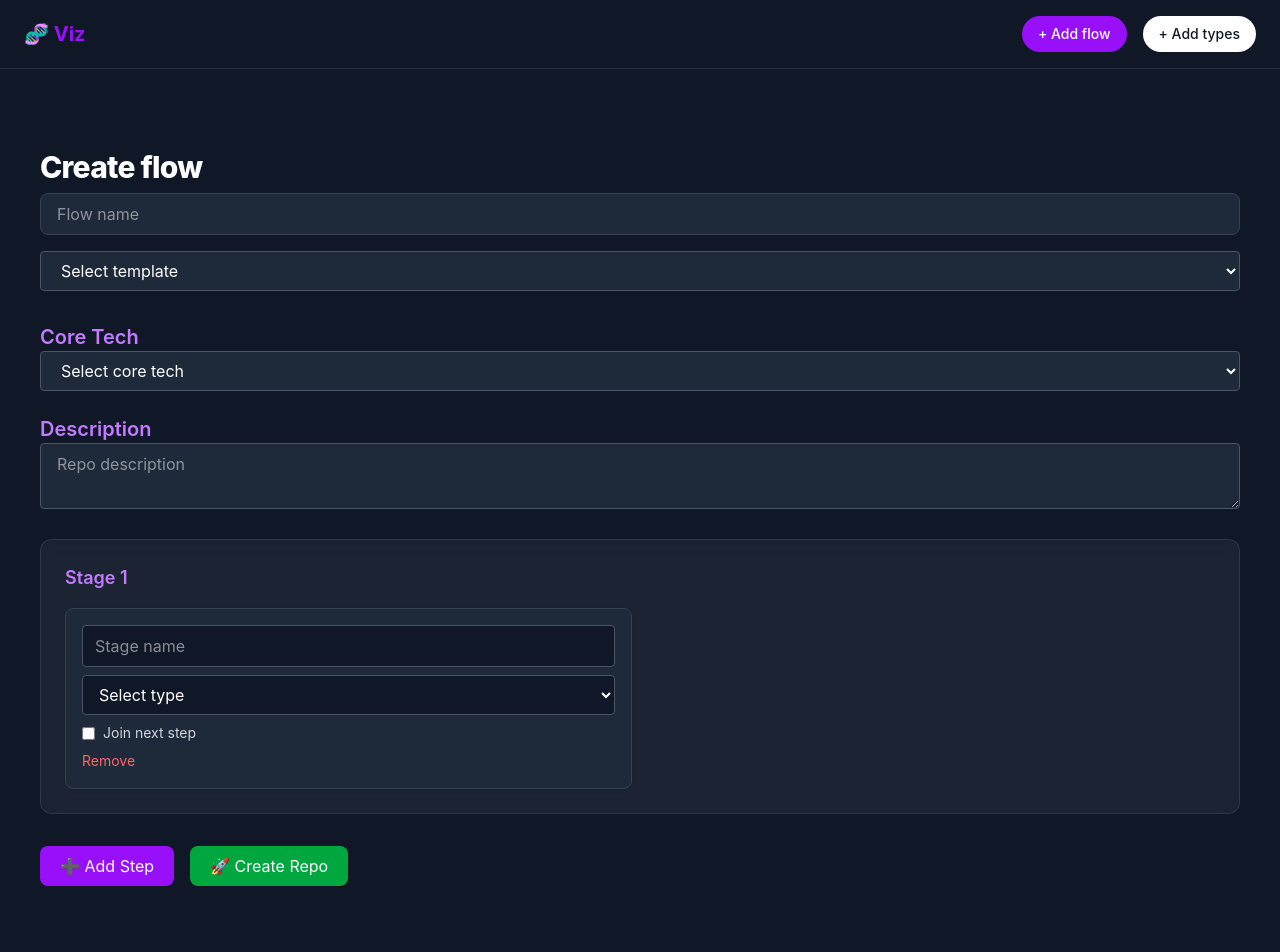
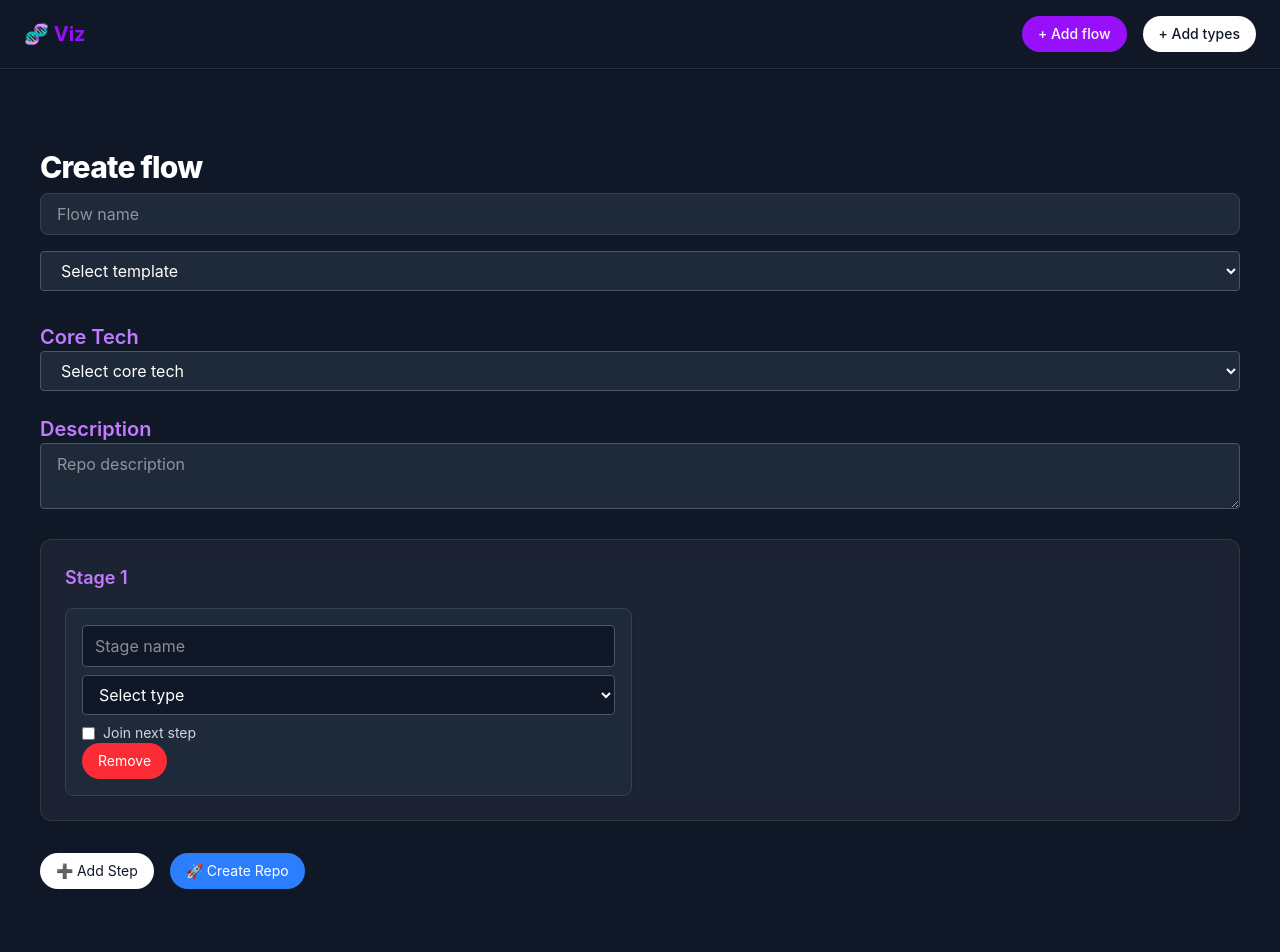
Before and after one commit to lukes-code/viz, a React (Vite) app: page /create in a window 1280 px wide. Shown: the top 952 px of the page. Built offline with nearby package versions, Linux system fonts and the light colour scheme.

Commit message:
Button component

```diff
--- /dev/null
+++ b/src/components/Button/index.tsx
@@ -0,0 +1,49 @@
+import { ButtonType } from "../../types";
+import { classNames } from "../../utils";
+
+type Props = {
+  children: React.ReactNode;
+  onClick?: () => void;
+  type?: ButtonType;
+  disabled?: boolean;
+};
+
+const Button = (props: Props) => {
+  const {
+    children,
+    onClick,
+    type = ButtonType.PRIMARY,
+    disabled = false,
+  } = props;
+
+  let buttonStyles;
+
+  switch (type) {
+    case ButtonType.PRIMARY:
+      buttonStyles = "bg-blue-500 text-white hover:bg-blue-600";
+      break;
+    case ButtonType.SECONDARY:
+      buttonStyles = "bg-white text-gray-900 hover:bg-gray-600";
+      break;
+    case ButtonType.DANGER:
+      buttonStyles = "bg-red-500 text-white hover:bg-red-600";
+      break;
+    default:
+      buttonStyles = "bg-blue-500 text-white hover:bg-blue-600";
+  }
+
+  return (
+    <button
+      className={classNames(
+        buttonStyles,
+        "px-4 py-2 cursor-pointer rounded-4xl text-sm"
+      )}
+      onClick={onClick}
+      disabled={disabled}
+    >
+      {children}
+    </button>
+  );
+};
+
+export default Button;
--- /dev/null
+++ b/src/components/Card/index.tsx
@@ -0,0 +1,23 @@
+type Props = {
+  title: string;
+  children: React.ReactNode;
+  actions?: React.ReactNode;
+};
+
+const Card = (props: Props) => {
+  const { title, children, actions } = props;
+  return (
+    <div className="p-6 relative rounded-xl bg-white/5 backdrop-blur border border-white/10 shadow-inner flex flex-col">
+      {/* Header */}
+      <div className="flex justify-between items-start mb-4">
+        <div className="font-semibold text-lg text-white">{title}</div>
+        <div className="flex space-x-2 text-sm">{actions}</div>
+      </div>
+
+      {/* Content */}
+      <div className="flex flex-col gap-2">{children}</div>
+    </div>
+  );
+};
+
+export default Card;
--- a/src/components/ConfirmModal/index.tsx
+++ b/src/components/ConfirmModal/index.tsx
@@ -1,3 +1,6 @@
+import { ButtonType } from "../../types";
+import Button from "../Button";
+
 type ConfirmModalProps = {
   isOpen: boolean;
   title: string;
@@ -22,18 +25,12 @@ const ConfirmModal = ({
       <div className="bg-white p-6 rounded-lg shadow-lg max-w-sm w-full">
         <h3 className="text-lg font-semibold mb-4 text-gray-800">{title}</h3>
         <div className="flex justify-end space-x-2">
-          <button
-            onClick={onCancel}
-            className="bg-gray-300 text-gray-900 px-4 py-2 rounded hover:bg-gray-400"
-          >
+          <Button onClick={onCancel} type={ButtonType.SECONDARY}>
             {cancelText}
-          </button>
-          <button
-            onClick={onConfirm}
-            className="bg-red-600 text-white px-4 py-2 rounded hover:bg-red-700"
-          >
+          </Button>
+          <Button onClick={onConfirm} type={ButtonType.DANGER}>
             {confirmText}
-          </button>
+          </Button>
         </div>
       </div>
     </div>
--- a/src/components/CreateNodeTypesPage/index.tsx
+++ b/src/components/CreateNodeTypesPage/index.tsx
@@ -1,6 +1,8 @@
 import { useState } from "react";
 import { useNavigate } from "react-router-dom";
 import { colorPalette } from "../../constants";
+import Button from "../Button";
+import { ButtonType } from "../../types";
 
 type CustomType = {
   label: string;
@@ -104,12 +106,7 @@ const CreateNodeTypePage = ({ customTypes, setCustomTypes }: Props) => {
       </div>
 
       <div className="mb-6">
-        <button
-          onClick={handleAddType}
-          className="bg-blue-500 text-white py-2 px-4 rounded hover:bg-blue-600 transition"
-        >
-          Add Type
-        </button>
+        <Button onClick={handleAddType}>Add type</Button>
       </div>
 
       {/* Existing Types */}
@@ -142,24 +139,19 @@ const CreateNodeTypePage = ({ customTypes, setCustomTypes }: Props) => {
               </div>
             </div>
 
-            <button
+            <Button
               onClick={() => handleRemoveType(key)}
-              className="text-red-400 text-sm mt-2 sm:mt-0 hover:underline"
+              type={ButtonType.DANGER}
             >
               Remove
-            </button>
+            </Button>
           </li>
         ))}
       </ul>
 
       {/* Back Button */}
       <div className="mt-8 text-center">
-        <button
-          onClick={() => navigate("/")}
-          className="bg-gray-500 text-white py-2 px-4 rounded hover:bg-gray-600 transition"
-        >
-          Go Back
-        </button>
+        <Button onClick={() => navigate("/")}>Back to home</Button>
       </div>
     </div>
   );
--- a/src/components/FlowPage/index.tsx
+++ b/src/components/FlowPage/index.tsx
@@ -1,8 +1,9 @@
 import { useParams, Link } from "react-router-dom";
 import { useRef } from "react";
 import { FlowCanvas } from "../FlowCanvas";
-import { FlowData } from "../../types";
+import { ButtonType, FlowData } from "../../types";
 import * as DropdownMenu from "@radix-ui/react-dropdown-menu";
+import Button from "../Button";
 
 type FlowPageProps = {
   flowData: FlowData;
@@ -37,10 +38,38 @@ const FlowPage = ({ flowData, customTypes }: FlowPageProps) => {
       <div className="flex justify-between items-center mb-4">
         <h2 className="text-2xl font-bold">{repo} flow</h2>
         <div className="flex items-center text-gray-900 space-x-4">
+          <Link to="/" className="text-sm text-blue-300 hover:underline">
+            ← Back to home
+          </Link>
+        </div>
+      </div>
+
+      {/* Legend */}
+      <div className=" text-white py-4 rounded shadow">
+        <h3 className="text-lg font-bold mb-2">Node types</h3>
+        <div className="flex justify-between">
+          <div className="flex gap-4">
+            {Object.keys(customTypes).map((type) => {
+              const nodeType = customTypes[type];
+              return (
+                <div
+                  key={type}
+                  className="flex items-center bg-white text-gray-900 p-2 w-fit rounded-4xl"
+                >
+                  <span
+                    style={{ backgroundColor: nodeType.color }}
+                    className="w-4 h-4 rounded-full mr-1"
+                  />
+                  <span className="text-sm">{nodeType.label}</span>
+                </div>
+              );
+            })}
+          </div>
+          <div className="text-gray-900 bg-white rounded-4xl">
             <DropdownMenu.Root>
               <DropdownMenu.Trigger asChild>
-              <button className="bg-gray-100 px-3 py-1 rounded hover:bg-gray-200 text-sm">
-                Export ▼
+                <button className="rounded-4xl cursor-pointer">
+                  <Button type={ButtonType.SECONDARY}>Export ▼</Button>
                 </button>
               </DropdownMenu.Trigger>
               <DropdownMenu.Content
@@ -61,28 +90,7 @@ const FlowPage = ({ flowData, customTypes }: FlowPageProps) => {
                 </DropdownMenu.Item>
               </DropdownMenu.Content>
             </DropdownMenu.Root>
-          <Link to="/" className="text-sm text-blue-300 hover:underline">
-            ← Back to home
-          </Link>
           </div>
-      </div>
-
-      {/* Legend */}
-      <div className="bg-white text-gray-900 p-4 rounded shadow mb-6">
-        <h3 className="text-lg font-bold mb-2">Node types</h3>
-        <div className="grid grid-cols-1 sm:grid-cols-2 md:grid-cols-3 gap-4">
-          {Object.keys(customTypes).map((type) => {
-            const nodeType = customTypes[type];
-            return (
-              <div key={type} className="flex items-center">
-                <span
-                  style={{ backgroundColor: nodeType.color }}
-                  className="w-4 h-4 rounded-full mr-2"
-                ></span>
-                <span className="text-sm">{nodeType.label}</span>
-              </div>
-            );
-          })}
         </div>
       </div>
 
--- a/src/components/RepoPage/index.tsx
+++ b/src/components/RepoPage/index.tsx
@@ -1,8 +1,9 @@
 import { useState, useEffect } from "react";
 import { useNavigate, useParams } from "react-router-dom";
-import { FlowData, Stage } from "../../types";
+import { ButtonType, FlowData, Stage } from "../../types";
 import ConfirmModal from "../ConfirmModal";
 import { coreTechList, flowTemplates } from "../../constants";
+import Button from "../Button";
 
 type CustomTypes = {
   [key: string]: {
@@ -301,13 +302,13 @@ const RepoPage = ({ flowData, setFlowData, customTypes }: Props) => {
                       Join next step
                     </label>
 
-                    <button
+                    <Button
                       onClick={() => handleRemoveStage(globalIndex)}
-                      className="text-red-400 cursor-pointer text-sm mt-2 hover:underline"
                       disabled={stages.length === 1}
+                      type={ButtonType.DANGER}
                     >
                       Remove
-                    </button>
+                    </Button>
                   </div>
                 );
               })}
@@ -316,19 +317,13 @@ const RepoPage = ({ flowData, setFlowData, customTypes }: Props) => {
         ))}
 
         <div className="flex flex-wrap gap-4">
-          <button
-            onClick={handleAddStage}
-            className="bg-purple-600 hover:bg-purple-700 text-white px-5 py-2 rounded-lg transition"
-          >
+          <Button onClick={handleAddStage} type={ButtonType.SECONDARY}>
             ➕ Add Step
-          </button>
+          </Button>
 
-          <button
-            onClick={handleSave}
-            className="bg-green-600 hover:bg-green-700 text-white px-5 py-2 rounded-lg transition"
-          >
+          <Button onClick={handleSave} type={ButtonType.PRIMARY}>
             {isEditMode ? "💾 Save Changes" : "🚀 Create Repo"}
-          </button>
+          </Button>
         </div>
       </div>
 
--- a/src/components/StageVisualiser/index.tsx
+++ b/src/components/StageVisualiser/index.tsx
@@ -2,30 +2,7 @@ import { useState } from "react";
 import { useNavigate } from "react-router-dom";
 import { FlowData } from "../../types";
 import ConfirmModal from "../ConfirmModal";
-
-// Reusable Card Component
-const Card = ({
-  title,
-  children,
-  actions,
-}: {
-  title: string;
-  children: React.ReactNode;
-  actions?: React.ReactNode;
-}) => {
-  return (
-    <div className="p-6 relative rounded-xl bg-white/5 backdrop-blur border border-white/10 shadow-inner flex flex-col">
-      {/* Header */}
-      <div className="flex justify-between items-start mb-4">
-        <div className="font-semibold text-lg text-white">{title}</div>
-        <div className="flex space-x-2 text-sm">{actions}</div>
-      </div>
-
-      {/* Content */}
-      <div className="flex flex-col gap-2">{children}</div>
-    </div>
-  );
-};
+import Card from "../Card";
 
 type Props = {
   flowData: FlowData;
--- a/src/types.ts
+++ b/src/types.ts
@@ -21,3 +21,9 @@ export type FlowData = {
     coreTech: string[];
   };
 };
+
+export enum ButtonType {
+  PRIMARY = "primary",
+  SECONDARY = "secondary",
+  DANGER = "danger",
+}
--- /dev/null
+++ b/src/utils/index.tsx
@@ -0,0 +1,5 @@
+export function classNames(
+  ...classes: (string | false | null | undefined)[]
+): string {
+  return classes.filter(Boolean).join(" ");
+}
```
Lines whose indentation alone changed are shown as unchanged.
